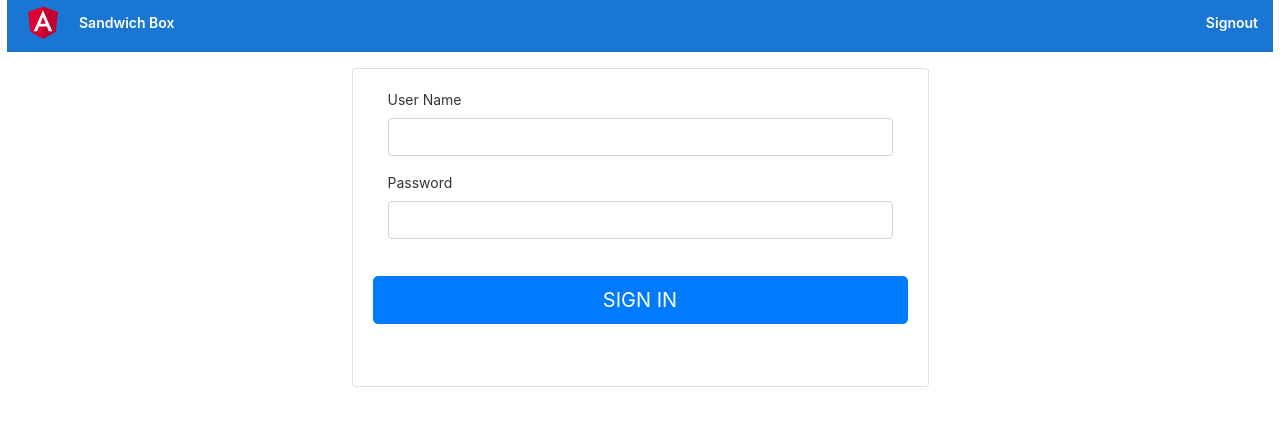
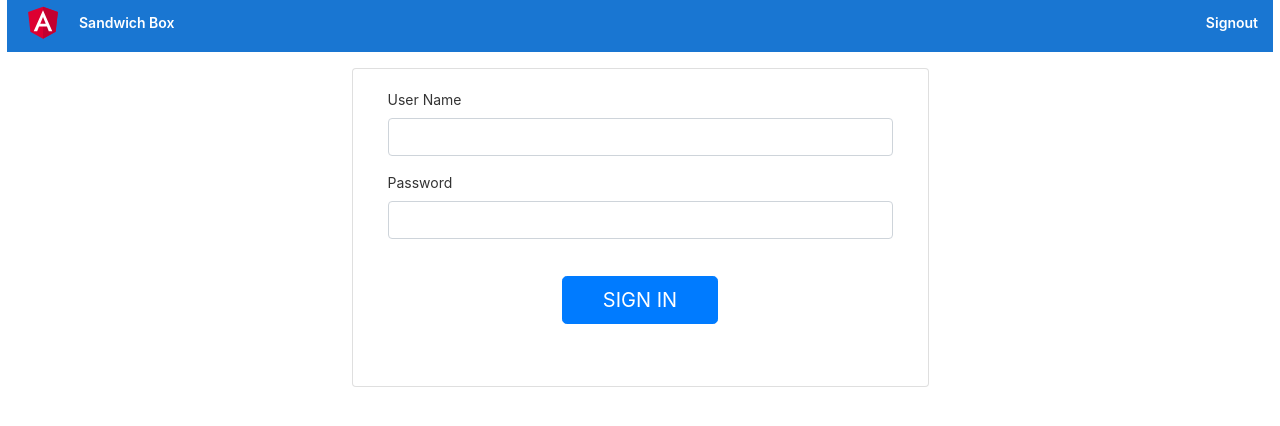
Before and after one commit to PristonLewis/sandwichapp, an Angular app in the folder sandwich/: page / in a window 1280 px wide. Shown: the top 426 px of the page. Built offline with nearby package versions, Linux system fonts and the light colour scheme; no server answers.

Commit message:
login css

```diff
--- a/sandwich/src/app/auth/login/login.component.sass
+++ b/sandwich/src/app/auth/login/login.component.sass
@@ -2,3 +2,7 @@
        color:#ff0000
        font-size:16px
        text-align:center
+
+.btn-block
+          width:29%
+          margin:0 auto
```
